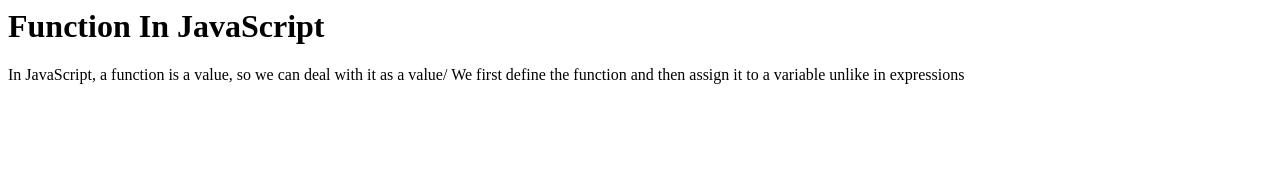
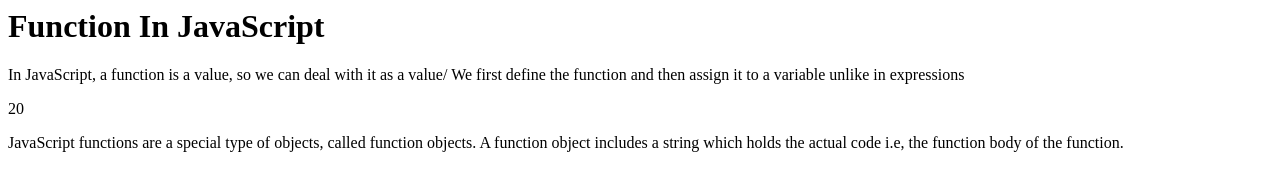
Before and after one commit to SachinSharma22/Function_JavaScript, a plain HTML site: page index.html in a window 1280 px wide. Drawn offline with Linux system fonts and the light colour scheme.

Commit message:
function as object

```diff
--- a/index.html
+++ b/index.html
@@ -9,8 +9,28 @@
       We first define the function and then assign it to a variable unlike in
       expressions
     </p>
+    <p id="demo"></p>
+
+    <!-- Functions as Objects -->
+     <p id="oIntro">JavaScript functions are a special type of objects, called function objects.
+        A function object includes a string which holds the actual code i.e, the function body of the function.
+     </p>
+     <p id="demo1"></p>
 
     <script>
+        function product(a, b){
+            return a*b;
+        }
+        let y = product(4, 5);
+        document.getElementById('demo').innerHTML = y;
+    </script>
+
+
+    <!-- Functions as Objects -->
+    <script>
+        var body = "return Math.PI *rad *rad";
+        var circle = new Function("rad",body);
+        alert(circle(5));
 
     </script>
   </body>
```
